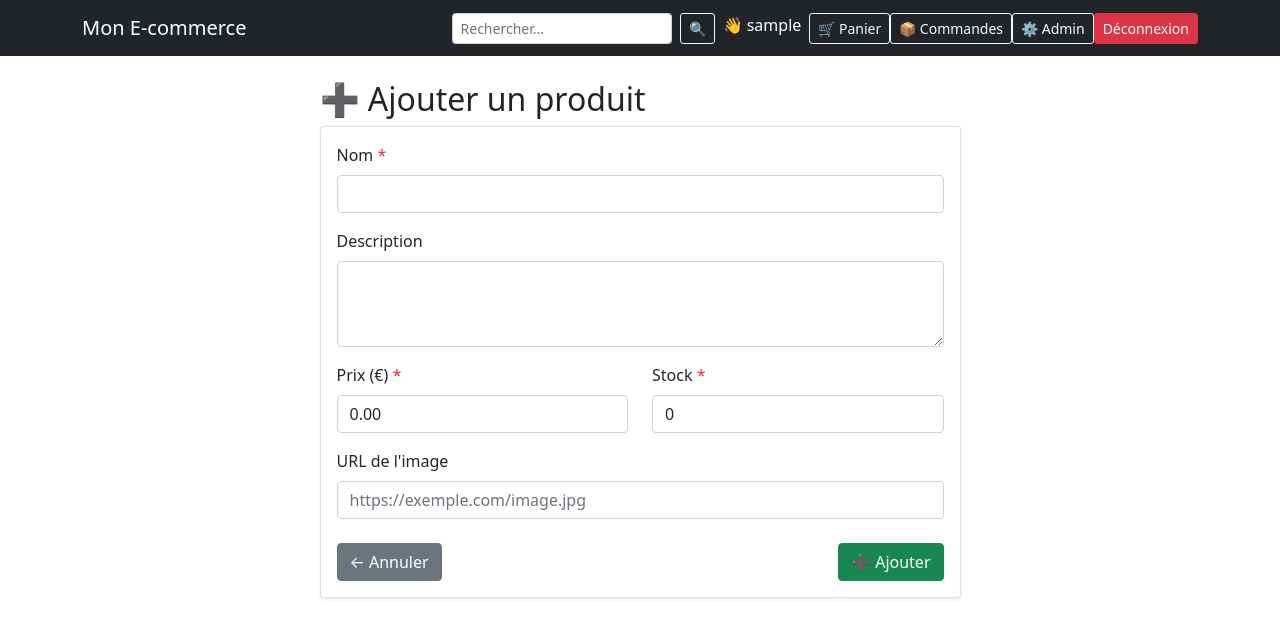
After one commit to fatmajaafar/Cloud-AI, a Flask app: page /admin/products/add in a window 1280 px wide. The commit adds this page. Shown: the top 638 px of the page. Run offline with Flask 2, Linux system fonts and the light colour scheme; the visitor is signed in with stand-in values (Sample User, id 1); some libraries are stand-ins or nearby versions.

Commit message:
add forms for product

```diff
--- a/routes/admin_routes.py
+++ b/routes/admin_routes.py
@@ -1,6 +1,10 @@
 from flask import Blueprint, render_template, request, redirect, url_for, flash
 from flask_login import login_required, current_user
 from models.db import get_db_connection
+from models.product import (
+    get_all_products, get_product_by_id,
+    create_product, update_product, delete_product
+)
 
 admin_bp = Blueprint('admin', __name__, url_prefix='/admin')
 
@@ -86,3 +90,63 @@ def update_order_status(order_id):
 
     flash('Statut de la commande mis à jour.', 'success')
     return redirect(url_for('admin.orders'))
+# ── AJOUTER ──────────────────────────────────────────────────────────────────
+
+@admin_bp.route('/products/add', methods=['GET', 'POST'])
+@login_required
+def add_product():
+    if not admin_required():
+        return redirect(url_for('products.index'))
+
+    if request.method == 'POST':
+        name        = request.form['name'].strip()
+        description = request.form['description'].strip()
+        price       = float(request.form['price'])
+        stock       = int(request.form['stock'])
+        image_url   = request.form.get('image_url', '').strip()
+
+        if not name or price < 0 or stock < 0:
+            flash('Données invalides.', 'danger')
+        else:
+            create_product(name, description, price, stock, image_url)
+            flash('✅ Produit ajouté avec succès.', 'success')
+            return redirect(url_for('admin.products'))
+
+    return render_template('admin/product_form.html', product=None, action='add')
+
+# ── MODIFIER ──────────────────────────────────────────────────────────────────
+
+@admin_bp.route('/products/edit/<int:product_id>', methods=['GET', 'POST'])
+@login_required
+def edit_product(product_id):
+    if not admin_required():
+        return redirect(url_for('products.index'))
+
+    product = get_product_by_id(product_id)
+    if not product:
+        flash('Produit introuvable.', 'danger')
+        return redirect(url_for('admin.products'))
+
+    if request.method == 'POST':
+        name        = request.form['name'].strip()
+        description = request.form['description'].strip()
+        price       = float(request.form['price'])
+        stock       = int(request.form['stock'])
+        image_url   = request.form.get('image_url', '').strip()
+
+        update_product(product_id, name, description, price, stock, image_url)
+        flash('✅ Produit mis à jour.', 'success')
+        return redirect(url_for('admin.products'))
+
+    return render_template('admin/product_form.html', product=product, action='edit')
+
+# ── SUPPRIMER ─────────────────────────────────────────────────────────────────
+
+@admin_bp.route('/products/delete/<int:product_id>', methods=['POST'])
+@login_required
+def delete_product_route(product_id):
+    if not admin_required():
+        return redirect(url_for('products.index'))
+    delete_product(product_id)
+    flash('🗑️ Produit supprimé.', 'info')
+    return redirect(url_for('admin.products'))
--- a/routes/order_routes.py
+++ b/routes/order_routes.py
@@ -26,9 +26,6 @@ def checkout():
         flash('✅ Commande validée avec succès !', 'success')
         return redirect(url_for('orders.list'))
 
-    # GET — récapitulatif avant confirmation
-    # [0]=id [1]=user_id [2]=product_id [3]=quantity [4]=updated_at
-    # [5]=name [6]=price [7]=stock [8]=image_url
     products = []
     total = 0
     for item in cart_items:
--- /dev/null
+++ b/templates/admin/product_form.html
@@ -0,0 +1,79 @@
+{% extends "base.html" %}
+{% block content %}
+<div class="row justify-content-center">
+<div class="col-md-7">
+
+<h2>{% if action == 'add' %}➕ Ajouter un produit{% else %}✏️ Modifier le produit{% endif %}</h2>
+
+<div class="card shadow-sm">
+<div class="card-body">
+<form method="POST">
+
+    <div class="mb-3">
+        <label class="form-label">Nom <span class="text-danger">*</span></label>
+        <input type="text" class="form-control" name="name"
+               value="{{ product[1] if product else '' }}" required>
+    </div>
+
+    <div class="mb-3">
+        <label class="form-label">Description</label>
+        <textarea class="form-control" name="description" rows="3">{{ product[2] if product else '' }}</textarea>
+    </div>
+
+    <div class="row">
+        <div class="col-md-6 mb-3">
+            <label class="form-label">Prix (€) <span class="text-danger">*</span></label>
+            <input type="number" step="0.01" min="0" class="form-control" name="price"
+                   value="{{ product[3] if product else '0.00' }}" required>
+        </div>
+        <div class="col-md-6 mb-3">
+            <label class="form-label">Stock <span class="text-danger">*</span></label>
+            <input type="number" min="0" class="form-control" name="stock"
+                   value="{{ product[4] if product else '0' }}" required>
+        </div>
+    </div>
+
+    <div class="mb-3">
+        <label class="form-label">URL de l'image</label>
+        <input type="url" class="form-control" name="image_url"
+               value="{{ product[5] if product else '' }}"
+               placeholder="https://exemple.com/image.jpg"
+               id="imageUrl"
+               oninput="previewImage(this.value)">
+        <div class="mt-2">
+            <img id="imagePreview"
+     src="{{ product[5] if product and product[5] else '' }}"
+     alt="Aperçu"
+     class="mt-2 rounded"
+     style="max-height:120px;"
+     {% if not product or not product[5] %}hidden{% endif %}>
+        </div>
+    </div>
+
+    <div class="d-flex justify-content-between mt-4">
+        <a href="{{ url_for('admin.products') }}" class="btn btn-secondary">← Annuler</a>
+        <button type="submit" class="btn btn-success">
+            {% if action == 'add' %}➕ Ajouter{% else %}💾 Enregistrer{% endif %}
+        </button>
+    </div>
+
+</form>
+</div>
+</div>
+
+</div>
+</div>
+
+<script>
+function previewImage(url) {
+    const img = document.getElementById('imagePreview');
+    if (url) {
+        img.src = url;
+        img.style.display = 'block';
+    } else {
+        img.style.display = 'none';
+    }
+}
+</script>
+
+{% endblock %}
```
Also changed, not shown: models/product.py (+39 -0 lines), templates/admin/products.html (+33 -8 lines).
